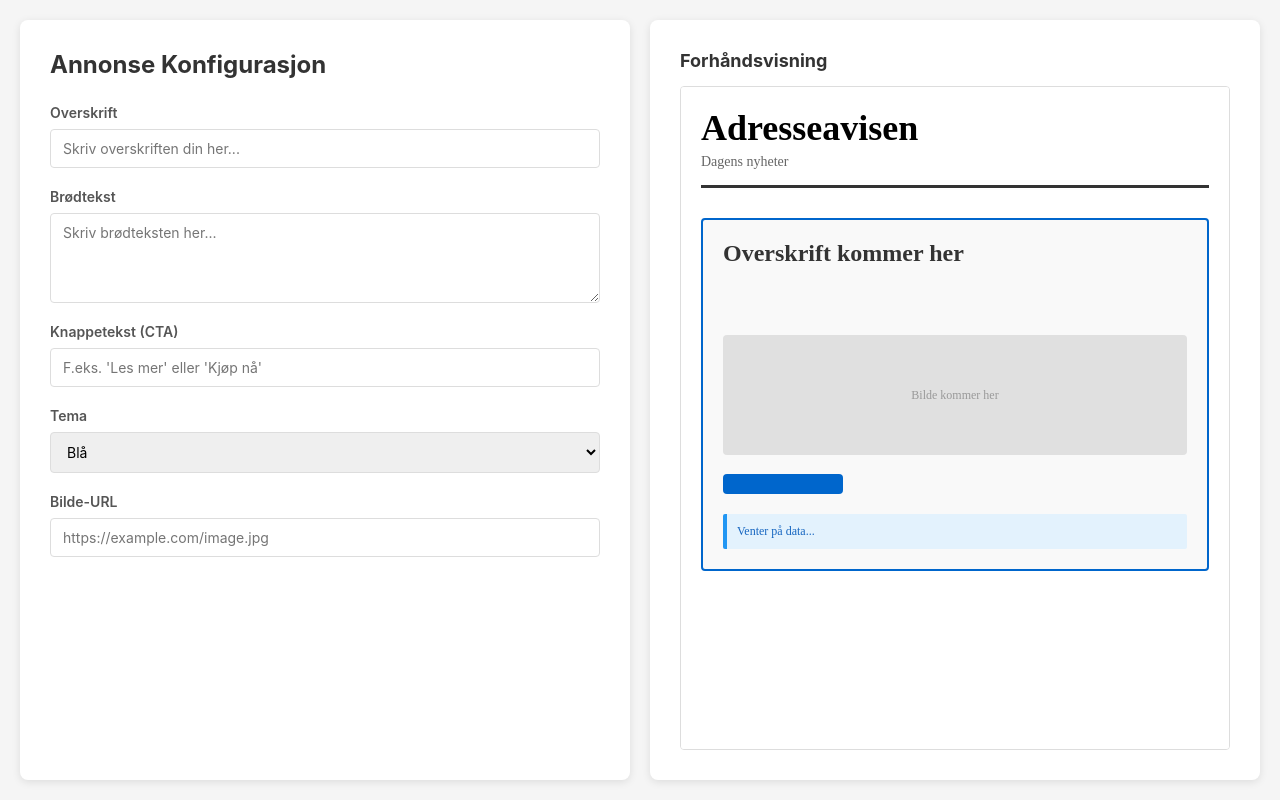
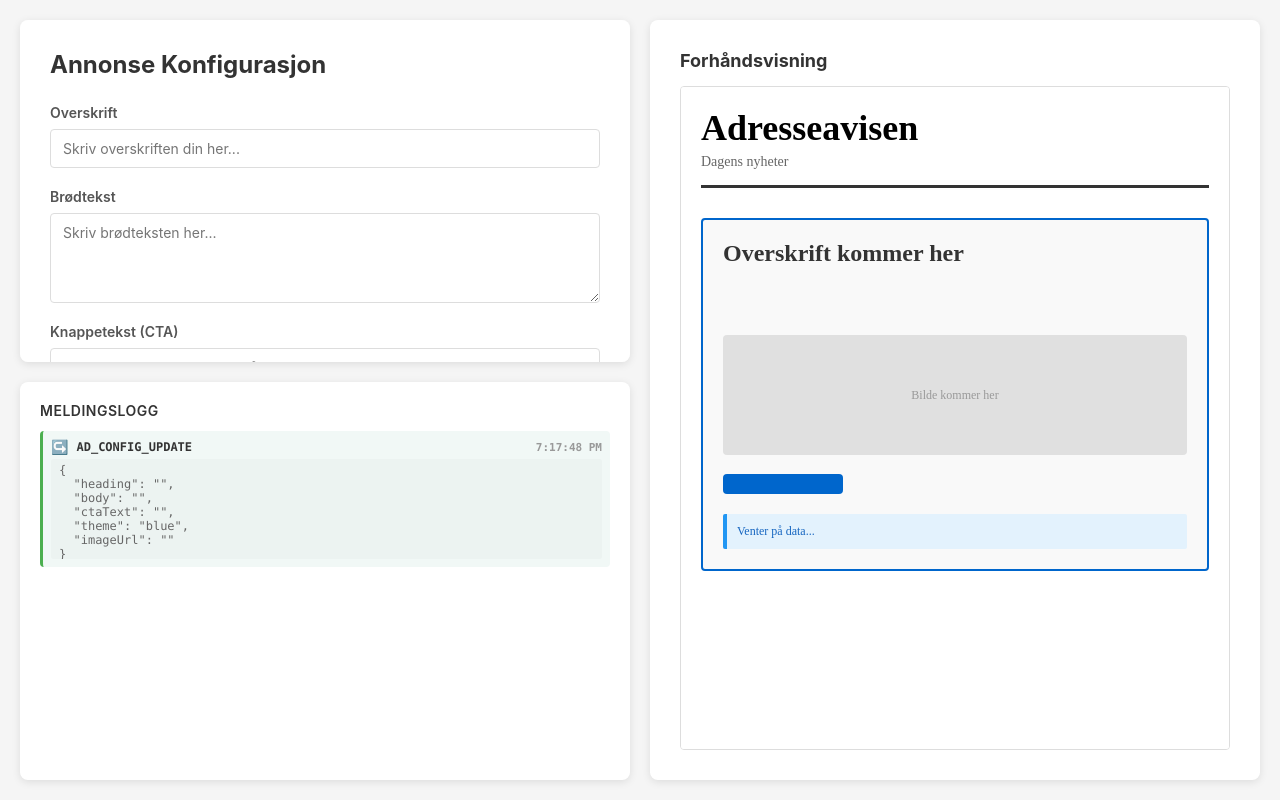
Before and after one commit to git-solt/AddPreviewerControlPanel, a React (Vite) app: page / in a window 1280 px wide. Built offline with nearby package versions, Linux system fonts and the light colour scheme; the HTML template or start-up script is replaced by a standard one.

Commit message:
Toway communication and an Eventlog keeping the last 100 events

```diff
--- a/public/preview.html
+++ b/public/preview.html
@@ -220,6 +220,12 @@
         }
 
         document.getElementById('status').textContent = 'Oppdatert ✓';
+
+        // Send confirmation back to parent
+        window.parent.postMessage(
+          { type: 'AD_CONFIG_ACK', data: { timestamp: new Date().toISOString() } },
+          '*'
+        );
       }
     });
   </script>
--- a/src/App.css
+++ b/src/App.css
@@ -7,12 +7,22 @@
   background-color: #f5f5f5;
 }
 
+.left-column {
+  display: flex;
+  flex-direction: column;
+  gap: 20px;
+  min-height: 0;
+  max-height: 100%;
+}
+
 .config-panel {
   background: white;
   border-radius: 8px;
   padding: 30px;
   box-shadow: 0 2px 8px rgba(0, 0, 0, 0.1);
   overflow-y: auto;
+  flex: 0 0 auto;
+  max-height: 45%;
 }
 
 .config-panel h1 {
@@ -74,3 +84,91 @@
   border-radius: 4px;
   min-height: 500px;
 }
+
+.event-log {
+  background: white;
+  border-radius: 8px;
+  padding: 20px;
+  box-shadow: 0 2px 8px rgba(0, 0, 0, 0.1);
+  display: flex;
+  flex-direction: column;
+  min-height: 0;
+  flex: 1 1 auto;
+  max-height: 55%;
+}
+
+.event-log h3 {
+  font-size: 14px;
+  font-weight: 600;
+  margin-bottom: 12px;
+  color: #333;
+  text-transform: uppercase;
+  letter-spacing: 0.5px;
+}
+
+.log-content {
+  flex: 1;
+  overflow-y: auto;
+  display: flex;
+  flex-direction: column;
+  gap: 8px;
+  font-size: 12px;
+  font-family: 'Monaco', 'Menlo', 'Ubuntu Mono', monospace;
+}
+
+.log-empty {
+  color: #999;
+  text-align: center;
+  padding: 20px;
+  font-style: italic;
+}
+
+.log-entry {
+  padding: 8px;
+  border-radius: 4px;
+  border-left: 3px solid #ddd;
+  background-color: #fafafa;
+}
+
+.log-entry.log-sent {
+  border-left-color: #4caf50;
+  background-color: #f1f8f6;
+}
+
+.log-entry.log-received {
+  border-left-color: #2196f3;
+  background-color: #f0f7ff;
+}
+
+.log-header {
+  display: flex;
+  gap: 8px;
+  margin-bottom: 4px;
+  align-items: center;
+  font-weight: 600;
+}
+
+.log-badge {
+  font-size: 14px;
+}
+
+.log-type {
+  color: #333;
+}
+
+.log-time {
+  color: #999;
+  font-size: 11px;
+  margin-left: auto;
+}
+
+.log-data {
+  color: #666;
+  white-space: pre-wrap;
+  word-break: break-word;
+  padding: 4px 8px;
+  background-color: rgba(0, 0, 0, 0.02);
+  border-radius: 2px;
+  max-height: 100px;
+  overflow-y: auto;
+}
--- a/src/App.tsx
+++ b/src/App.tsx
@@ -1,6 +1,7 @@
-import { useState } from 'react'
+import { useState, useCallback } from 'react'
 import { ConfigForm, type AdConfig } from './components/ConfigForm'
 import { PreviewFrame } from './components/PreviewFrame'
+import { EventLog, type LogEvent } from './components/EventLog'
 import './App.css'
 
 const DEFAULT_CONFIG: AdConfig = {
@@ -13,11 +14,48 @@ const DEFAULT_CONFIG: AdConfig = {
 
 export default function App() {
   const [config, setConfig] = useState<AdConfig>(DEFAULT_CONFIG)
+  const [logs, setLogs] = useState<LogEvent[]>([])
+
+  const addLog = useCallback((direction: 'sent' | 'received', type: string, data: unknown) => {
+    const event: LogEvent = {
+      id: `${Date.now()}-${Math.random()}`,
+      timestamp: new Date(),
+      direction,
+      type,
+      data,
+    }
+    setLogs((prev) => {
+      const updated = [...prev, event]
+      // Keep only last 100 events
+      return updated.slice(-100)
+    })
+  }, [])
+
+  const handleMessageSent = useCallback((message: unknown) => {
+    if (typeof message === 'object' && message !== null && 'type' in message) {
+      const { type, payload } = message as { type: string; payload?: unknown }
+      addLog('sent', type, payload)
+    }
+  }, [addLog])
+
+  const handleMessageReceived = useCallback((message: unknown) => {
+    if (typeof message === 'object' && message !== null && 'type' in message) {
+      const { type, data } = message as { type: string; data?: unknown }
+      addLog('received', type, data)
+    }
+  }, [addLog])
 
   return (
     <div className="dashboard">
-      <ConfigForm config={config} onChange={setConfig} />
-      <PreviewFrame config={config} />
+      <div className="left-column">
+        <ConfigForm config={config} onChange={setConfig} />
+        <EventLog events={logs} />
+      </div>
+      <PreviewFrame
+        config={config}
+        onMessageSent={handleMessageSent}
+        onMessageReceived={handleMessageReceived}
+      />
     </div>
   )
 }
--- /dev/null
+++ b/src/components/EventLog.tsx
@@ -0,0 +1,45 @@
+import { useEffect, useRef } from 'react'
+
+export interface LogEvent {
+  id: string
+  timestamp: Date
+  direction: 'sent' | 'received'
+  type: string
+  data: unknown
+}
+
+interface EventLogProps {
+  events: LogEvent[]
+}
+
+export function EventLog({ events }: EventLogProps) {
+  const scrollRef = useRef<HTMLDivElement>(null)
+
+  useEffect(() => {
+    if (scrollRef.current) {
+      scrollRef.current.scrollTop = scrollRef.current.scrollHeight
+    }
+  }, [events])
+
+  return (
+    <div className="event-log">
+      <h3>Meldingslogg</h3>
+      <div className="log-content" ref={scrollRef}>
+        {events.length === 0 ? (
+          <div className="log-empty">Ingen meldinger ennå</div>
+        ) : (
+          events.map((event) => (
+            <div key={event.id} className={`log-entry log-${event.direction}`}>
+              <div className="log-header">
+                <span className="log-badge">{event.direction === 'sent' ? '↪️' : '↩️'}</span>
+                <span className="log-type">{event.type}</span>
+                <span className="log-time">{event.timestamp.toLocaleTimeString()}</span>
+              </div>
+              <div className="log-data">{JSON.stringify(event.data, null, 2)}</div>
+            </div>
+          ))
+        )}
+      </div>
+    </div>
+  )
+}
--- a/src/components/PreviewFrame.tsx
+++ b/src/components/PreviewFrame.tsx
@@ -3,19 +3,31 @@ import { AdConfig } from './ConfigForm'
 
 interface PreviewFrameProps {
   config: AdConfig
+  onMessageSent?: (message: unknown) => void
+  onMessageReceived?: (message: unknown) => void
 }
 
-export function PreviewFrame({ config }: PreviewFrameProps) {
+export function PreviewFrame({ config, onMessageSent, onMessageReceived }: PreviewFrameProps) {
   const iframeRef = useRef<HTMLIFrameElement>(null)
 
   useEffect(() => {
     if (iframeRef.current?.contentWindow) {
-      iframeRef.current.contentWindow.postMessage(
-        { type: 'AD_CONFIG_UPDATE', payload: config },
-        '*'
-      )
+      const message = { type: 'AD_CONFIG_UPDATE', payload: config }
+      iframeRef.current.contentWindow.postMessage(message, '*')
+      onMessageSent?.(message)
     }
-  }, [config])
+  }, [config, onMessageSent])
+
+  useEffect(() => {
+    const handleMessage = (event: MessageEvent) => {
+      if (event.data?.type === 'AD_CONFIG_ACK') {
+        onMessageReceived?.(event.data)
+      }
+    }
+
+    window.addEventListener('message', handleMessage)
+    return () => window.removeEventListener('message', handleMessage)
+  }, [onMessageReceived])
 
   return (
     <div className="preview-panel">
```
